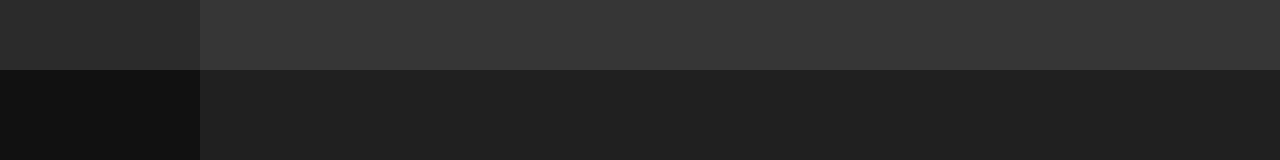
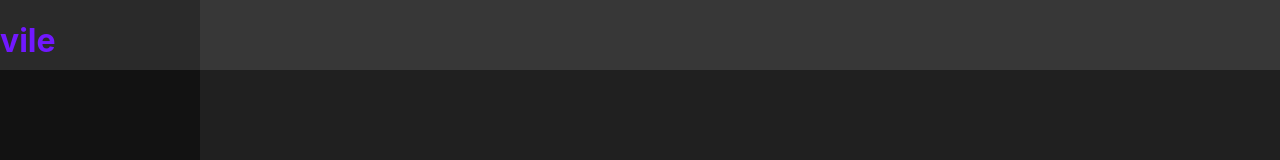
Before and after one commit to yTabx/Electron-Project, a React (Create React App) app in the folder electron-project/: page / in a window 1280 px wide. Shown: the top 160 px of the page. Built offline with nearby package versions, Linux system fonts and the light colour scheme.

Commit message:
positoinal changes

```diff
--- a/electron-project/src/App.css
+++ b/electron-project/src/App.css
@@ -2,8 +2,8 @@
   height: 100%;
   width: 200px;
   position: fixed;
-  z-index: 1;
-  top: 0;
+
+
   overflow-x: hidden;
 
   left: 0;
@@ -11,26 +11,35 @@
 
 
 }
-.right-container{
-  height: 100%;
+.left-iner-container {
+  position: absolute;
   width: 100%;
-  position:fixed;
-  z-index: 1;
-  top: 0;
-  overflow-x: hidden;
-
-
-  background-color: #121212ef ;
-}
-.left-iner-container {
   height: 70px;
   background-color: rgba(255, 255, 255, 0.103);
 
 
 }
+.right-container{
+
+  height: 100%;
+  width: calc(100% - 200px);
+  left: 200px;
+  position:absolute ;
+  z-index: -1;
+  overflow-x: hidden;
+
+
+  background-color: #121212ef ;
+
+}
+
 .right-iner-container {
   height: 70px;
   background-color: rgba(255, 255, 255, 0.103);
 
-
 }
+h1{
+  color:#7118ff;
+  padding: 10px,10px,10px,10px;
+  z-index: 1;
+}
--- a/electron-project/src/App.js
+++ b/electron-project/src/App.js
@@ -7,7 +7,10 @@
       <div className = "contianer">
         <div className = "left-container">
           <div className = "left-iner-container">
+              <h1>
+                vile
 
+              </h1>
             </div>
         </div>
         <div className = "right-container">
```
